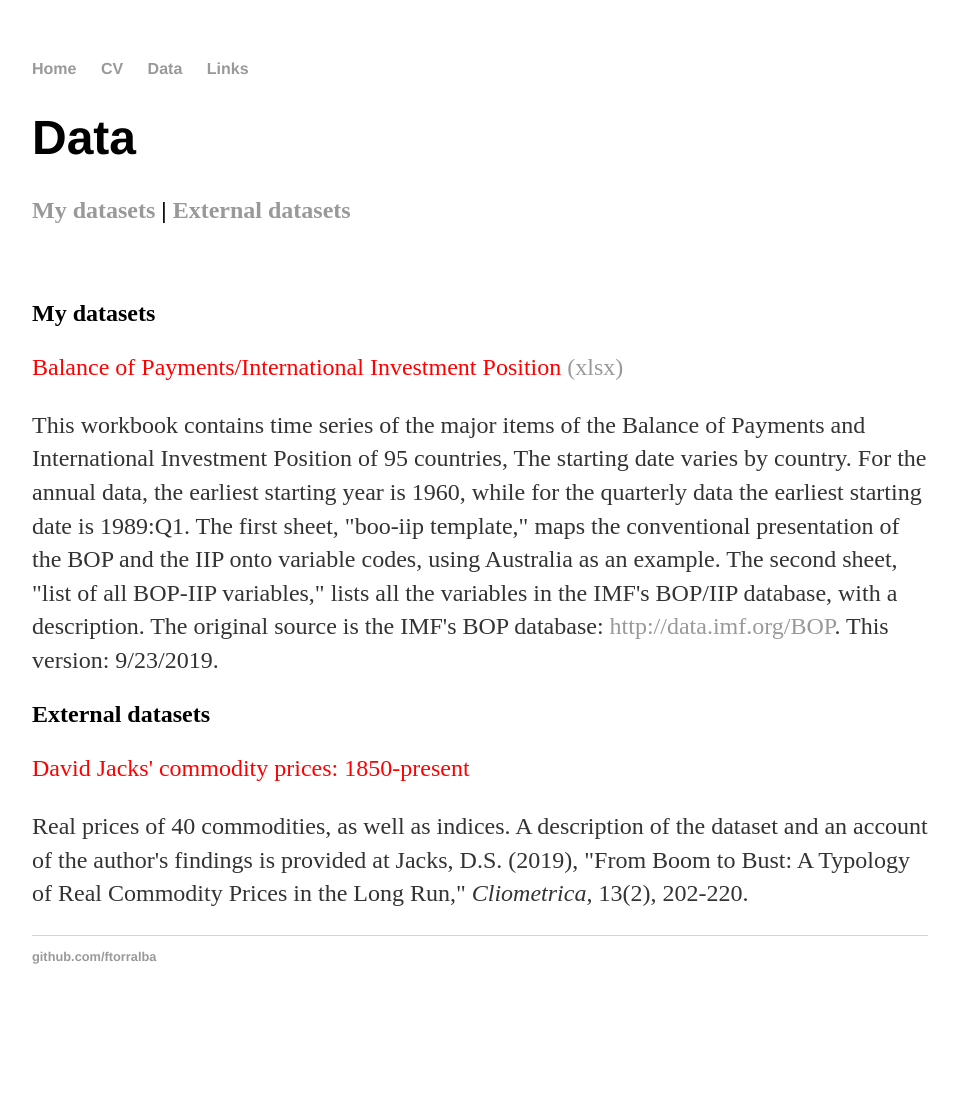
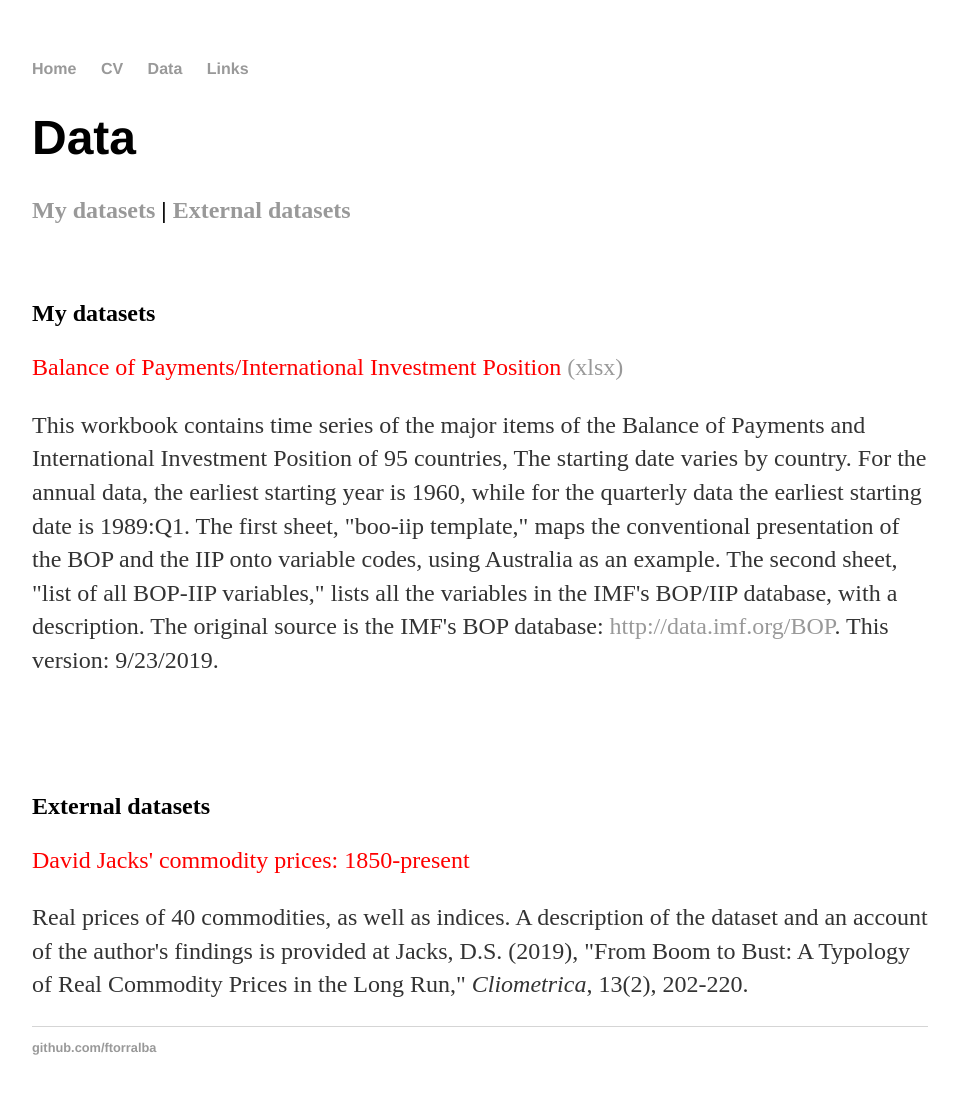
Before and after one commit to ftorralba/ftorralba.github.io, a Jekyll site: the page built from data.html, in a window 1280 px wide. Shown: the whole page, without its empty margins (160-1119 px from the left). Built offline with Jekyll 4.4.1, drawn with Linux system fonts in a browser that asks for light colours; before the commit the page ends 1024 px from its top, so only the background shows below that.

Commit message:
reorganizing page

```diff
--- a/data.html
+++ b/data.html
@@ -21,7 +21,8 @@ title: Data
   <a href="http://data.imf.org/BOP">http://data.imf.org/BOP</a>.
   This version: 9/23/2019.
 	<p>
-	<p>
+	<br />
+	<br />
   <h2 id="external_datasets">External datasets</h2>
 	<p>
   <a href="https://www.sfu.ca/~djacks/data/boombust/index.html"><font color="red">David Jacks' commodity prices: 1850-present</font></a>
@@ -29,4 +30,5 @@ title: Data
   Real prices of 40 commodities, as well as indices. A description of the dataset and an account of the author's findings is provided at
   Jacks, D.S. (2019), "From Boom to Bust: A Typology of Real Commodity Prices in the Long Run," <i>Cliometrica</i>, 13(2), 202-220.
 	<p>
+
 </div><!-- /.container -->
```
